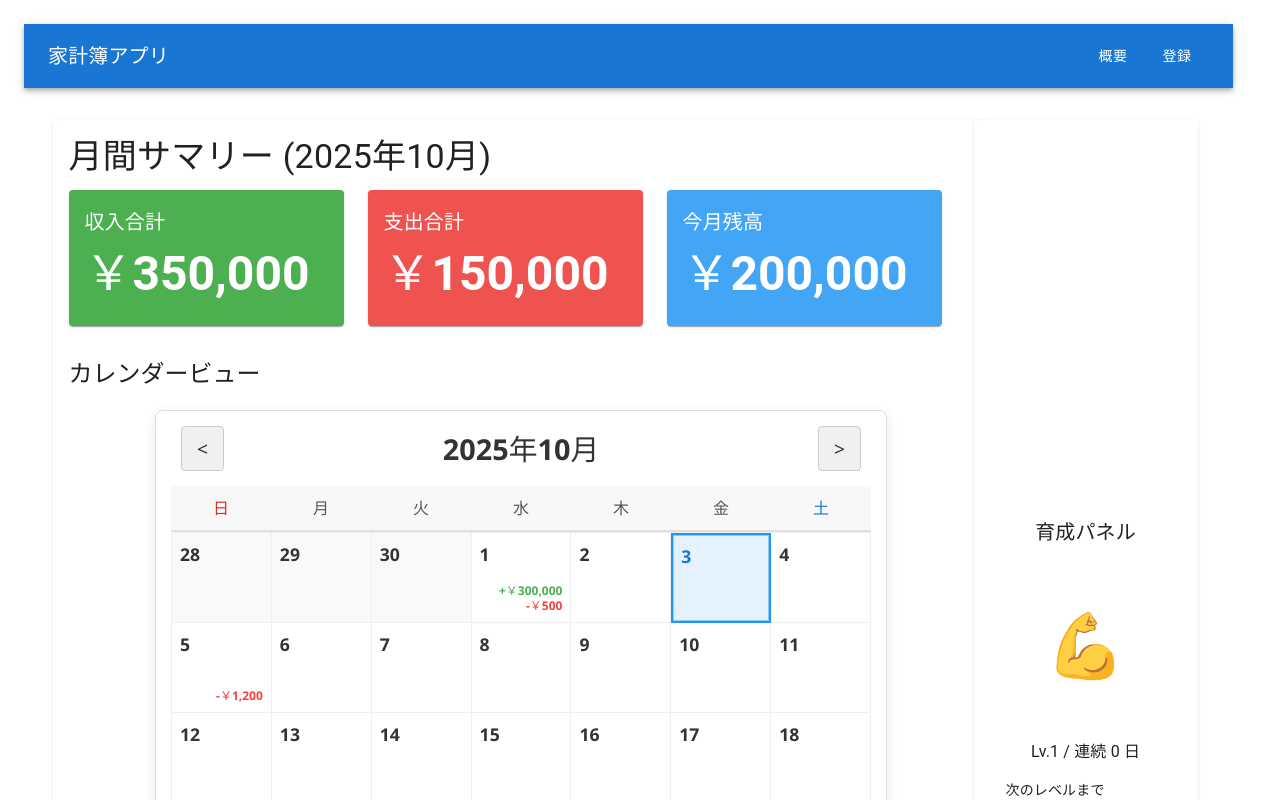
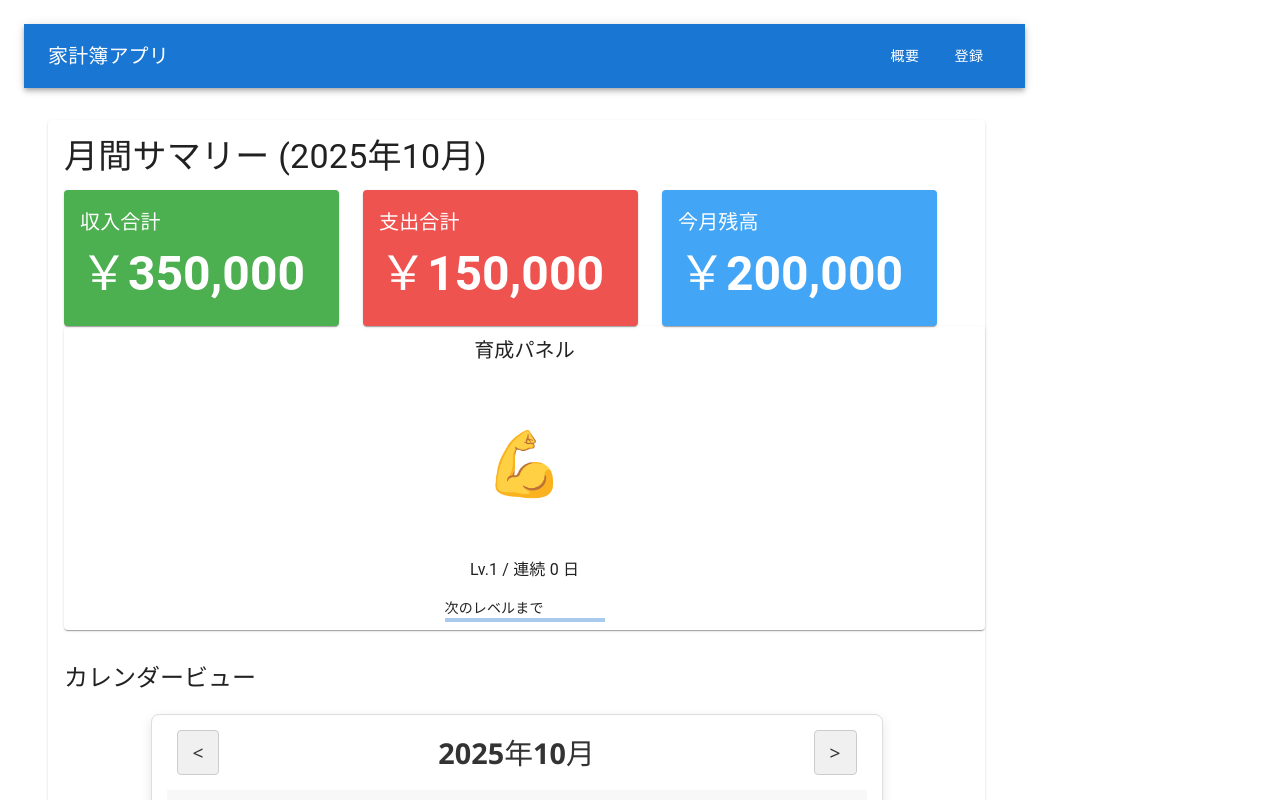
Before and after one commit to Bioinformatics-And-Bioengineering/hackathon2025_10_frontend1, a React (Vite) app in the folder my-app/: page / in a window 1280 px wide. Shown: the top 800 px of the page. Built offline with nearby package versions, Linux system fonts and the light colour scheme; no server answers; some icons are missing.

Commit message:
配置変更

```diff
--- a/my-app/src/components/CalendarView.jsx
+++ b/my-app/src/components/CalendarView.jsx
@@ -23,10 +23,13 @@ const aggregateTransactions = (transactions) => {
       aggregatedData[dateKey] = { income: 0, expense: 0 };
     }
 
+    // amountが文字列の場合があるためNumber()で変換
+    const amount = Number(t.amount);
+
     if (t.type === 'income') {
-      aggregatedData[dateKey].income += t.amount;
+      aggregatedData[dateKey].income += amount;
     } else if (t.type === 'expense') {
-      aggregatedData[dateKey].expense += t.amount;
+      aggregatedData[dateKey].expense += amount;
     }
   });
 
@@ -37,20 +40,20 @@ const aggregateTransactions = (transactions) => {
  * カレンダーの日付を計算するヘルパー関数
  */
 const getCalendarDays = (year, month) => {
+  // monthは1-12
   const date = new Date(year, month - 1, 1);
   const firstDayOfMonth = date.getDay(); // 0 (Sun) - 6 (Sat)
   const daysInMonth = new Date(year, month, 0).getDate();
 
   const days = [];
 
-  // 前月の日付でカレンダーの先頭を埋める (必要に応じて)
-  // month - 1 は現在の月 (0-11)。前月は month - 2。
-  // new Date(year, month - 2, day) で日付キーを生成
+  // 前月の日付でカレンダーの先頭を埋める
   const prevMonthDaysCount = new Date(year, month - 1, 0).getDate();
+  // 曜日の数だけ前月の日付を挿入
+  const prevMonthYear = month === 1 ? year - 1 : year;
+  const prevMonthNum = month === 1 ? 12 : month - 1;
   for (let i = firstDayOfMonth; i > 0; i--) {
     const dayNum = prevMonthDaysCount - i + 1;
-    const prevMonthYear = month === 1 ? year - 1 : year;
-    const prevMonthNum = month === 1 ? 12 : month - 1;
     days.push({
       day: dayNum,
       isCurrentMonth: false,
@@ -60,18 +63,17 @@ const getCalendarDays = (year, month) => {
 
   // 今月の日付
   for (let i = 1; i <= daysInMonth; i++) {
+    const dayDate = new Date(year, month - 1, i);
     days.push({
       day: i,
       isCurrentMonth: true,
-      isToday: (new Date().toDateString() === new Date(year, month - 1, i).toDateString()),
+      isToday: (new Date().toDateString() === dayDate.toDateString()),
       dateKey: `${year}-${String(month).padStart(2, '0')}-${String(i).padStart(2, '0')}`
     });
   }
 
-  // 翌月の日付でカレンダーの末尾を埋める
+  // 翌月の日付でカレンダーの末尾を埋める (常に6週間分の42セルを埋める)
   const remainingDays = 42 - days.length;
-  // month + 1 は現在の月 (1-12)。翌月は month + 1。
-  // new Date(year, month, day) で日付キーを生成
   const nextMonthYear = month === 12 ? year + 1 : year;
   const nextMonthNum = month === 12 ? 1 : month + 1;
   for (let i = 1; i <= remainingDays; i++) {
@@ -89,18 +91,19 @@ const getCalendarDays = (year, month) => {
  * 家計簿アプリ向けカレンダーコンポーネント
  * @param {object} props
  * @param {Array<object>} props.transactions - 取引データの配列
- * @param {function} props.onDateClick - 日付がクリックされたときに呼び出される関数
+ * @param {function} props.onDateClick - 日付がクリックされたときに呼び出される関数 (現状未使用)
  */
 const CalendarView = ({ transactions = [], onDateClick }) => {
+  // カレンダー表示の基準日
   const [currentDate, setCurrentDate] = useState(new Date());
 
   const year = currentDate.getFullYear();
   const month = currentDate.getMonth() + 1; // 1-12
 
-  // 取引データを集計
+  // 取引データを集計 (transactionsが変わるたびに再計算)
   const aggregatedData = useMemo(() => aggregateTransactions(transactions), [transactions]);
 
-  // カレンダーの日付を取得
+  // カレンダーの日付を取得 (年と月が変わるたびに再計算)
   const calendarDays = useMemo(() => getCalendarDays(year, month), [year, month]);
 
   const monthName = currentDate.toLocaleString('ja-JP', { year: 'numeric', month: 'long' }); // 日本語の月名表示
--- a/my-app/src/components/Dashboard.jsx
+++ b/my-app/src/components/Dashboard.jsx
@@ -31,6 +31,20 @@ const Dashboard = () => {
               <SummaryCard title="今月残高" amount={200000} type="balance" />
             </Grid>
           </Grid>
+          <Grid item xs={12} md={5}>
+        <Paper
+          sx={{
+            p: 1,
+            height: '100%',
+            width: '100%',
+            display: 'flex',
+            alignItems: 'center',
+            justifyContent: 'center',
+          }}
+        >
+          <AvatarPanel userId={1} />
+        </Paper>
+      </Grid>
           <Typography variant="h5" sx={{ mt: 4 }}>
             カレンダービュー
           </Typography>
@@ -41,20 +55,7 @@ const Dashboard = () => {
         </Paper>
       </Grid>
       {/* 右カラム：育成（Base64画像） */}
-      <Grid item xs={12} md={5}>
-        <Paper
-          sx={{
-            p: 2,
-            height: '100%',
-            width: '100%',
-            display: 'flex',
-            alignItems: 'center',
-            justifyContent: 'center',
-          }}
-        >
-          <AvatarPanel userId={1} />
-        </Paper>
-      </Grid>
+
     </Grid>
   );
 };
```
